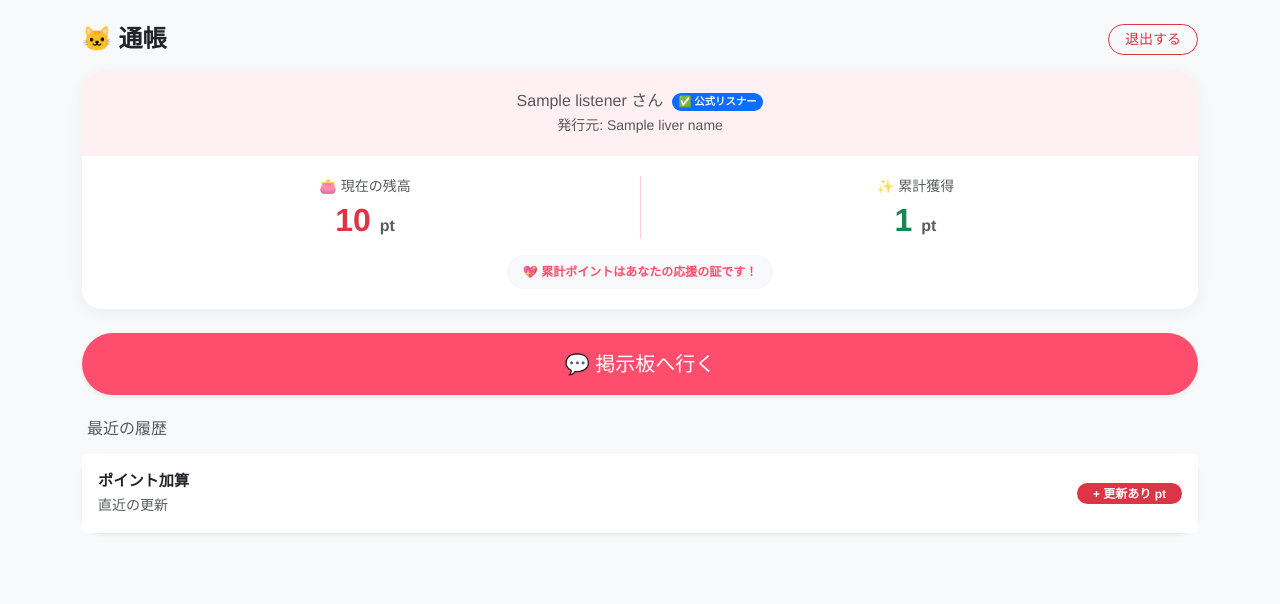
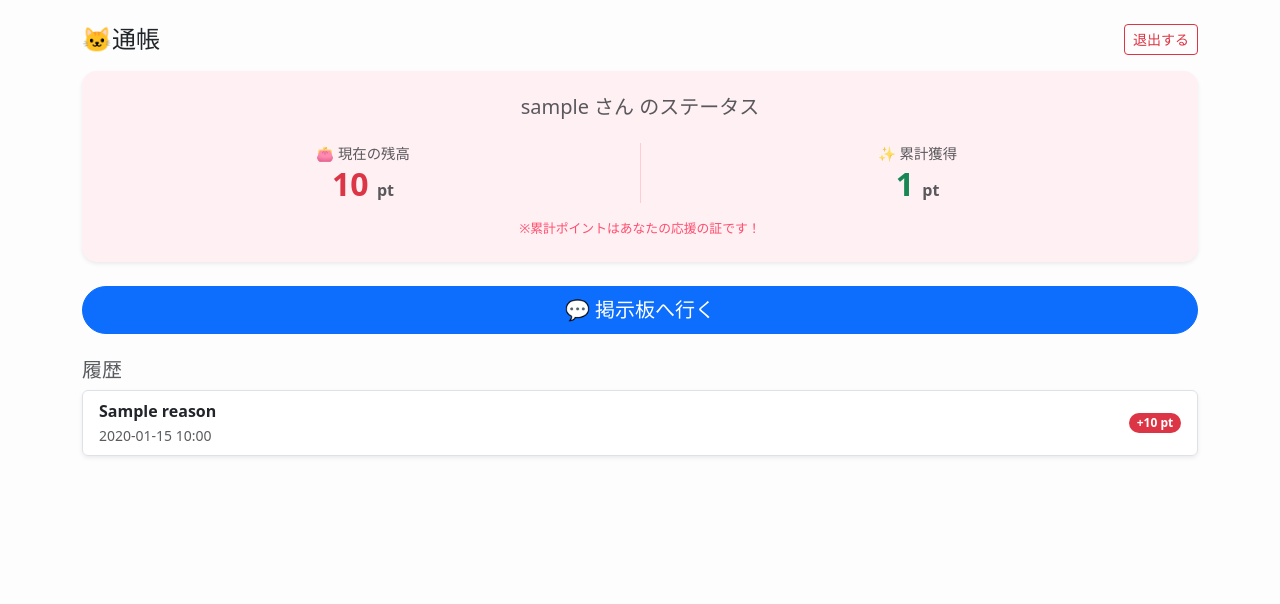
Before and after one commit to sakku9588-crypto/-, a Flask app: template templates/mypage.html in a window 1280 px wide. Shown: the top 604 px of the page. Run offline with Flask 3, Linux system fonts and the light colour scheme; the template is opened without the code that fills it: most values are stand-ins (such as "Sample title", 1, 10 or a date in 2020).

Commit message:
Update mypage.html

```diff
--- a/templates/mypage.html
+++ b/templates/mypage.html
@@ -2,131 +2,56 @@
 <html lang="ja">
 <head>
     <meta charset="UTF-8">
-    <meta name="viewport" content="width=device-width, initial-scale=1.0">
-    <title>{{ liver_name }} - 通帳マイページ</title>
+    <title>マイページ - ポイぼっくす</title>
     <link href="https://cdn.jsdelivr.net/npm/bootstrap@5.3.0/dist/css/bootstrap.min.css" rel="stylesheet">
-    <style>
-        body { background: #f8f9fa; font-family: 'Helvetica Neue', Arial, "Hiragino Kaku Gothic ProN", "Hiragino Sans", Meiryo, sans-serif; }
-        .passbook-card {
-            border-radius: 20px;
-            border: none;
-            background: #fff;
-            box-shadow: 0 4px 15px rgba(0,0,0,0.05);
-        }
-        .status-header {
-            background: #fff0f3; /* 柔らかいピンク */
-            border-radius: 20px 20px 0 0;
-            padding: 20px;
-        }
-        .point-box {
-            padding: 20px;
-        }
-        .divider {
-            border-left: 1px solid #ffccd5;
-        }
-        .btn-main {
-            background: #ff4d6d;
-            border: none;
-            color: white;
-            transition: 0.3s;
-        }
-        .btn-main:hover {
-            background: #ff758f;
-            color: white;
-            transform: translateY(-2px);
-        }
-        .history-item {
-            border: none;
-            border-bottom: 1px solid #eee;
-        }
-        .history-item:last-child {
-            border-bottom: none;
-        }
-    </style>
+    <style>body { background: #fdfdfd; }</style>
 </head>
 <body class="container py-4">
-
-    {% if listener %}
     <div class="d-flex justify-content-between align-items-center mb-3">
-        <h4 class="mb-0 fw-bold">🐱 通帳</h4>
-        <a href="/{{ liver_name }}/welcome" class="btn btn-sm btn-outline-danger px-3 rounded-pill">退出する</a>
+        <h4 class="mb-0">🐱通帳</h4>
+        <a href="{{ url_for('logout') }}" class="btn btn-sm btn-outline-danger">退出する</a>
     </div>
 
-    <div class="card passbook-card mb-4 overflow-hidden">
-        <div class="status-header text-center">
-            <h5 class="text-muted mb-0" style="font-size: 1rem;">
-                {{ listener.name }} さん
-                <span class="badge bg-primary rounded-pill ms-1" style="font-size: 0.65rem; vertical-align: middle;">✅ 公式リスナー</span>
+    <div class="card shadow-sm mb-4 border-0" style="border-radius: 15px; background: #fff0f3;">
+        <div class="card-body text-center py-4">
+            <h5 class="text-muted mb-4">
+                {{ user_handle }} さん
+                {% if is_verified %}
+                    <span class="badge bg-primary rounded-pill ms-1" style="font-size: 0.7rem;">✅ 公式</span>
+                {% endif %}
+                のステータス
             </h5>
-            <p class="small text-muted mb-0 mt-1">発行元: {{ liver_name }}</p>
-        </div>
-
-        <div class="card-body point-box text-center">
-            <div class="row align-items-center">
+            <div class="row">
                 <div class="col-6">
-                    <p class="mb-1 text-muted small">👛 現在の残高</p>
-                    <h2 class="text-danger fw-bold mb-0">
-                        {{ "{:,}".format(listener.points) }} <small class="text-muted fs-6">pt</small>
-                    </h2>
+                    <p class="mb-0 text-muted" style="font-size: 0.9rem;">👛 現在の残高</p>
+                    <h2 class="text-danger fw-bold mb-0">{{ user_points }} <small class="text-muted fs-6">pt</small></h2>
                 </div>
-                <div class="col-6 divider">
-                    <p class="mb-1 text-muted small">✨ 累計獲得</p>
-                    <h2 class="text-success fw-bold mb-0">
-                        {{ "{:,}".format(listener.total_points) }} <small class="text-muted fs-6">pt</small>
-                    </h2>
+                <div class="col-6" style="border-left: 1px solid #ffccd5;">
+                    <p class="mb-0 text-muted" style="font-size: 0.9rem;">✨ 累計獲得</p>
+                    <h2 class="text-success fw-bold mb-0">{{ total_points }} <small class="text-muted fs-6">pt</small></h2>
                 </div>
             </div>
-            <div class="mt-3 py-2 px-3 bg-light rounded-pill d-inline-block">
-                <p class="mb-0" style="font-size: 0.75rem; color: #ff4d6d; font-weight: bold;">
-                    💖 累計ポイントはあなたの応援の証です！
-                </p>
-            </div>
+            <p class="mt-3 mb-0" style="font-size: 0.8rem; color: #ff4d6d;">※累計ポイントはあなたの応援の証です！</p>
         </div>
     </div>
 
     <div class="d-grid gap-2 mb-4">
-        <a href="/{{ liver_name }}/board.com" class="btn btn-main rounded-pill py-3 fs-5 shadow-sm">
-            💬 掲示板へ行く
-        </a>
+        <a href="{{ url_for('board') }}" class="btn btn-primary rounded-pill py-2 fs-5">💬 掲示板へ行く</a>
     </div>
 
-    <h5 class="text-muted mb-3" style="font-size: 1rem; padding-left: 5px;">最近の履歴</h5>
-    <div class="card passbook-card shadow-sm mb-5">
-        <ul class="list-group list-group-flush">
-            <li class="list-group-item history-item d-flex justify-content-between align-items-center py-3">
-                <div>
-                    <div class="fw-bold" style="font-size: 0.95rem;">ポイント加算</div>
-                    <small class="text-muted">直近の更新</small>
-                </div>
-                <span class="badge bg-danger rounded-pill px-3">+ 更新あり pt</span>
-            </li>
-            </ul>
-    </div>
-
-    {% else %}
-    <div class="row justify-content-center align-items-center" style="min-height: 80vh;">
-        <div class="col-md-6 text-center">
-            <div class="mb-4">
-                <h1 class="display-6 fw-bold">🐱 ポイぼっくす</h1>
-                <p class="text-muted">{{ liver_name }} さんの通帳ポータル</p>
+    <h5 class="text-muted">履歴</h5>
+    <ul class="list-group shadow-sm">
+        {% for h in history %}
+        <li class="list-group-item d-flex justify-content-between align-items-center">
+            <div>
+                <div class="fw-bold">{{ h.reason }}</div>
+                <small class="text-muted">{{ h.created_at[0:16] }}</small>
             </div>
-            <div class="card passbook-card p-4 shadow-sm">
-                <form method="POST">
-                    <div class="mb-4 text-start">
-                        <label class="form-label fw-bold small">登録名を入力してください</label>
-                        <input type="text" name="listener_name" class="form-control form-control-lg text-center" placeholder="例：ねこ助" required>
-                    </div>
-                    <button type="submit" class="btn btn-main w-100 btn-lg rounded-pill py-3 shadow">
-                        通帳を開く
-                    </a>
-                </form>
-                <div class="mt-4">
-                    <a href="/{{ liver_name }}/board.com" class="text-muted small">掲示板だけ見る</a>
-                </div>
-            </div>
-        </div>
-    </div>
-    {% endif %}
-
+            <span class="badge bg-danger rounded-pill">+{{ h.amount }} pt</span>
+        </li>
+        {% else %}
+        <li class="list-group-item text-muted text-center">まだ履歴がありません</li>
+        {% endfor %}
+    </ul>
 </body>
 </html>
```
